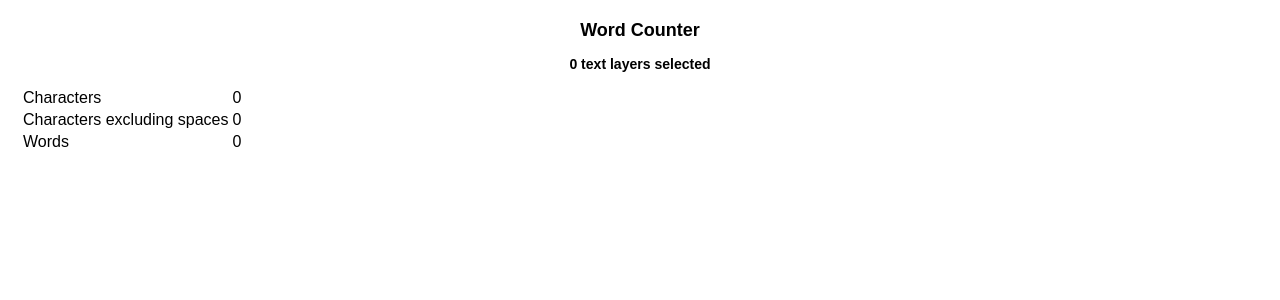
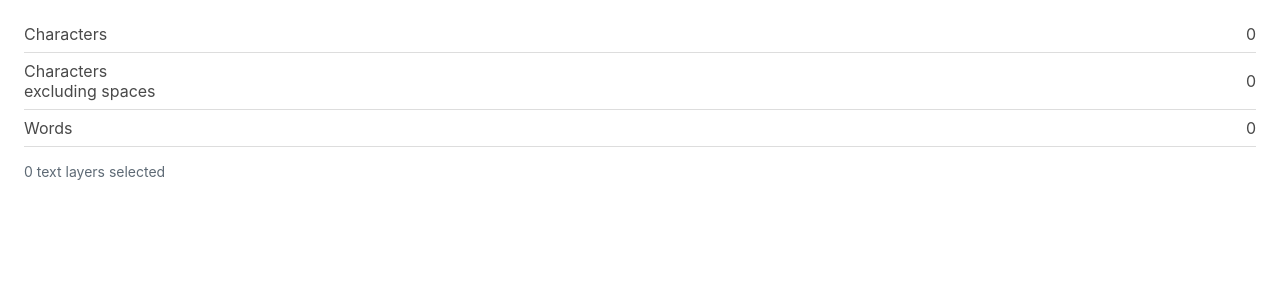
Before and after one commit to Ligerx/figma-word-counter, a React app: page / in a window 1280 px wide. Shown: the top 300 px of the page. Built offline with nearby package versions, Linux system fonts and the light colour scheme.

Commit message:
tweak styling and widths

```diff
--- a/src/app/components/App.tsx
+++ b/src/app/components/App.tsx
@@ -25,11 +25,7 @@ const App = ({}) => {
 
   return (
     <>
-      <h2>Word Counter</h2>
-
-      <h3>{numSelected} text layers selected</h3>
-
-      <table>
+      <table className="counts-table">
         <tbody>
           <tr>
             <td>Characters</td>
@@ -45,6 +41,8 @@ const App = ({}) => {
           </tr>
         </tbody>
       </table>
+
+      <p className="layer-count">{numSelected} text layers selected</p>
     </>
   );
 };
--- a/src/app/styles/ui.css
+++ b/src/app/styles/ui.css
@@ -1,37 +1,32 @@
 body {
-    font: 12px sans-serif;
-    text-align: center;
-    margin: 20px;
+  font-family: "Inter", sans-serif;
+  margin: 16px 24px;
+  font-size: 14px;
+  color: #494949;
 }
-button {
-    border-radius: 5px;
-    background: white;
-    color: black;
-    border: none;
-    padding: 8px 15px;
-    margin: 0 5px;
-    box-shadow: inset 0 0 0 1px black;
-    outline: none;
+
+.counts-table {
+  font-size: 16px;
+  border-collapse: collapse;
+  table-layout: fixed;
+  width: 100%;
 }
-#create {
-    box-shadow: none;
-    background: #18a0fb;
-    color: white;
+
+.counts-table tbody tr td:first-child {
+  width: 140px;
 }
-input {
-    border: none;
-    outline: none;
-    padding: 8px;
+
+.counts-table tbody tr td:last-child {
+  text-align: right;
 }
-input:hover {
-    box-shadow: inset 0 0 0 1px rgba(0, 0, 0, 0.1);
+
+.counts-table tbody tr td {
+  padding: 8px 0px 8px 0px;
+  border-bottom: 1px solid #ddd;
 }
-button:focus {
-    box-shadow: inset 0 0 0 2px #18a0fb;
+
+.layer-count {
+  font-size: 14px;
+  color: #5e6a75;
+  margin-top: 16px;
 }
-#create:focus {
-    box-shadow: inset 0 0 0 2px rgba(0, 0, 0, 0.3);
-}
-input:focus {
-    box-shadow: inset 0 0 0 2px #18a0fb;
-}
--- a/src/plugin/controller.ts
+++ b/src/plugin/controller.ts
@@ -1,6 +1,6 @@
 import { getCountsForNodes } from "./lib";
 
-figma.showUI(__html__);
+figma.showUI(__html__, { width: 240, height: 400 });
 
 // Send counts on init. This occurs before any selectionchange or currentpagechange events fire.
 postCountsMessage(figma.currentPage.selection);
```
